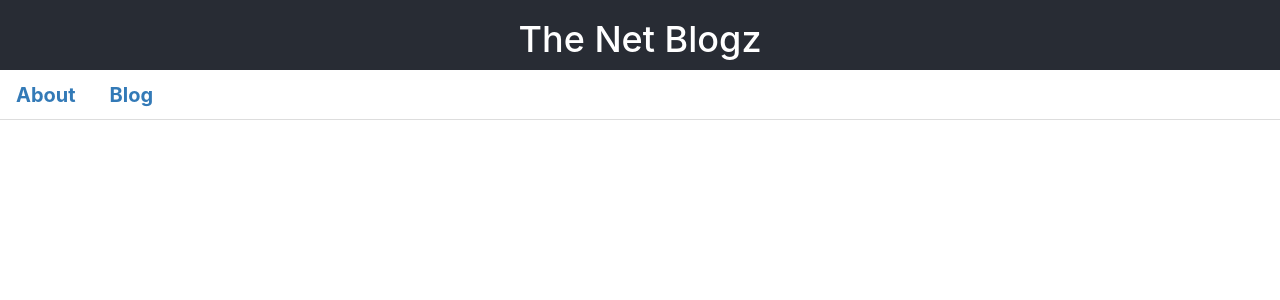
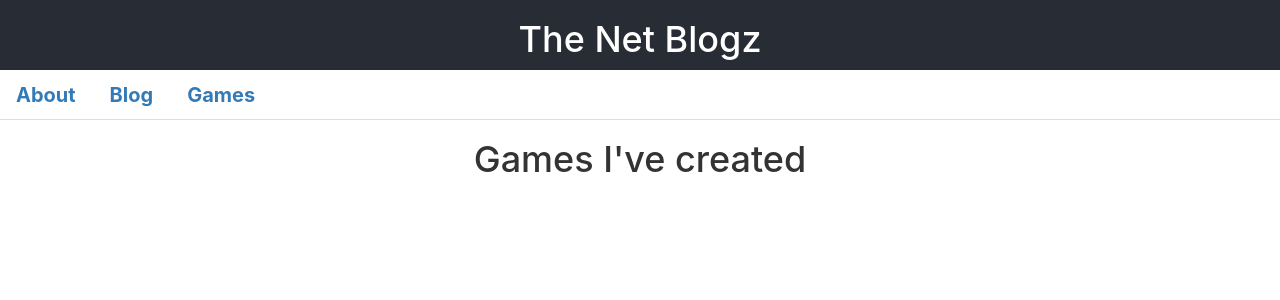
Before and after one commit to polinetuch/thenetblogz, a React (Create React App) app in the folder client/: page /games in a window 1280 px wide. Shown: the top 300 px of the page. Built offline with nearby package versions, Linux system fonts and the light colour scheme.

Commit message:
added new navbar component games

```diff
--- a/client/src/App.js
+++ b/client/src/App.js
@@ -4,6 +4,7 @@ import './App.css';
 import NavTabs from './components/NavTabs';
 import About from './components/pages/About';
 import Blog from './components/pages/Blog';
+import Games from './components/pages/Games'
 
 function App() {
   return (
@@ -18,6 +19,7 @@ function App() {
             <NavTabs />
             <Route exact path="/about" component={About} />
             <Route exact path="/blog" component={Blog} />
+            <Route exact path="/games" component={Games} />
             </div>
           </Router>
     </div>
--- a/client/src/components/NavTabs.js
+++ b/client/src/components/NavTabs.js
@@ -14,6 +14,11 @@ class NavTabs extends React.Component {
                     <Link to="/blog" className={window.location.pathname === "/blog"
                     ? "nav-link active" : "nav-link"}>Blog</Link>
                 </li>
+
+                <li className="nav-item">
+                    <Link to="/games" className={window.location.pathname === "/games"
+                    ? "nav-link active" : "nav-link"}>Games</Link>
+                </li>
             </ul>
 
         )
--- a/client/src/components/pages/Games.js
+++ b/client/src/components/pages/Games.js
@@ -1 +1,13 @@
 import React from 'react';
+
+class Games extends React.Component {
+    render() {
+        return (
+            <>
+            <h1>Games I've created</h1>
+            </>
+        )
+    }
+}
+
+export default Games;
```
